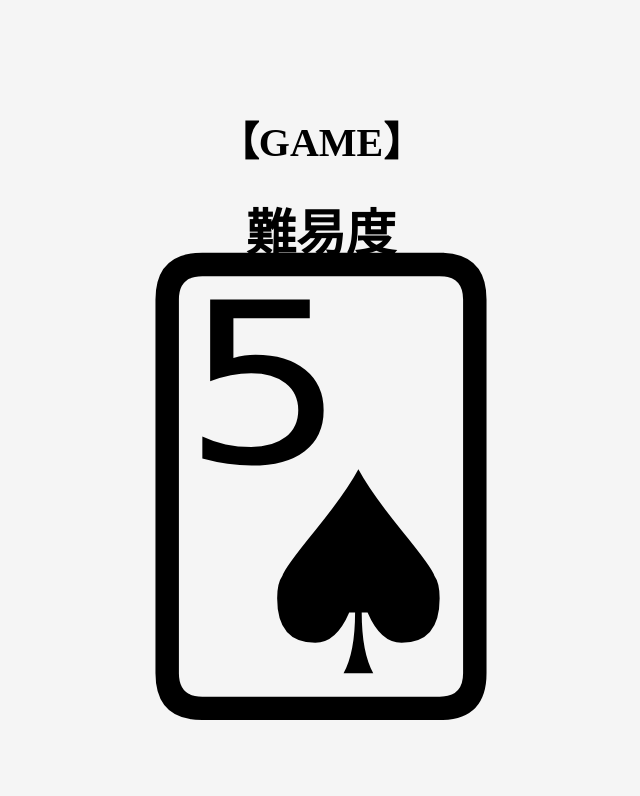
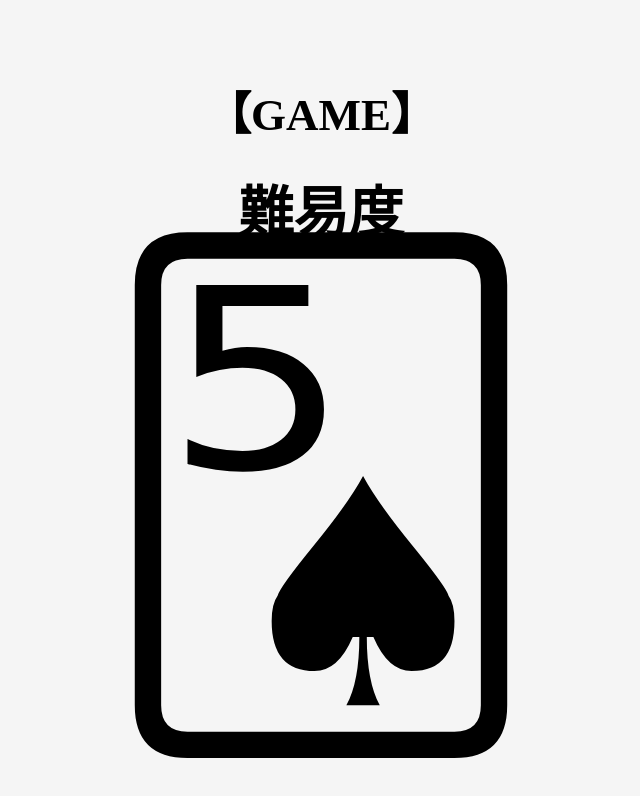
Before and after one commit to Usatblu27/game, a plain HTML site: page index.html in a window 1280 px wide. Shown: the whole page, without its empty margins (319-959 px from the left). Drawn offline with Linux system fonts and the light colour scheme.

Commit message:
Increase font sizes for h1, h2, and card elements

```diff
--- a/index.html
+++ b/index.html
@@ -20,13 +20,13 @@
         background-color: rgb(245, 245, 245);
       }
       h1 {
-        font-size: 40px;
+        font-size: 45px;
       }
       h2 {
-        font-size: 50px;
+        font-size: 55px;
       }
       .card {
-        font-size: 400px;
+        font-size: 450px;
         line-height: 100%;
       }
     </style>
```
